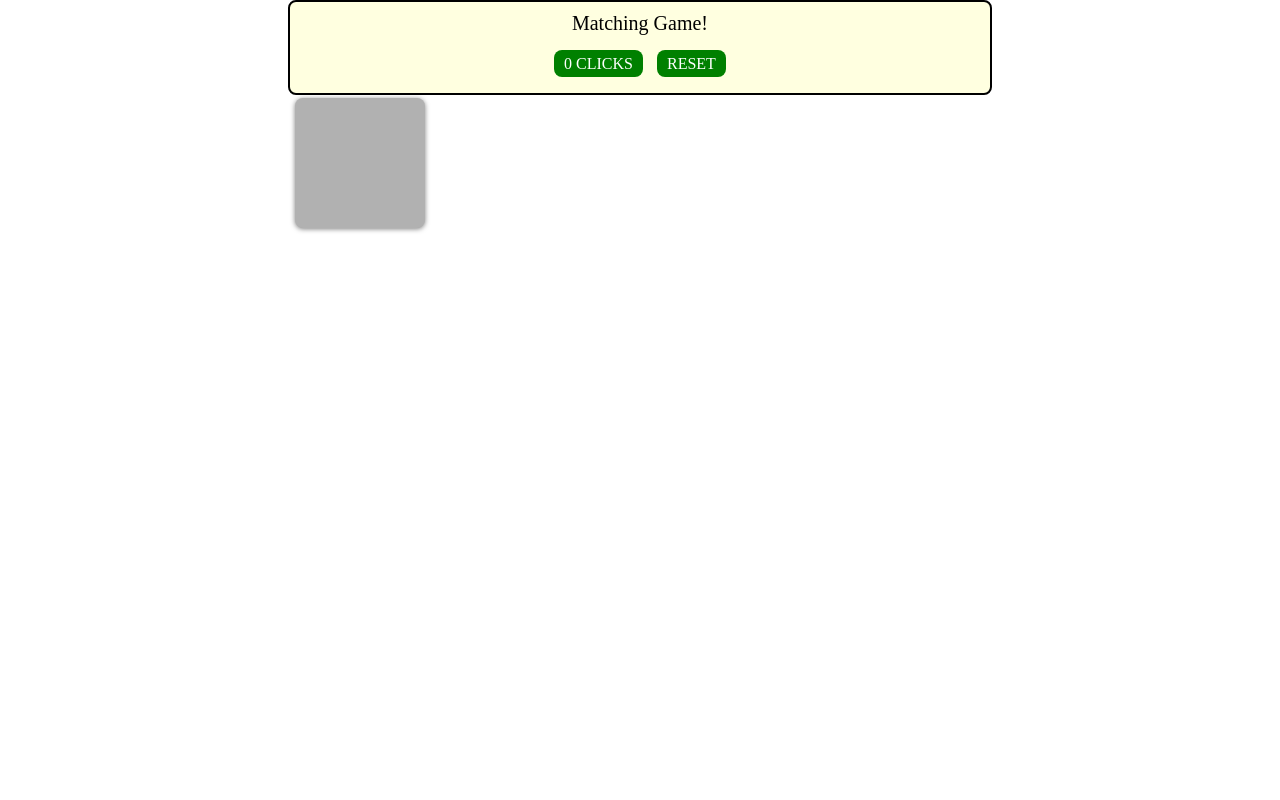
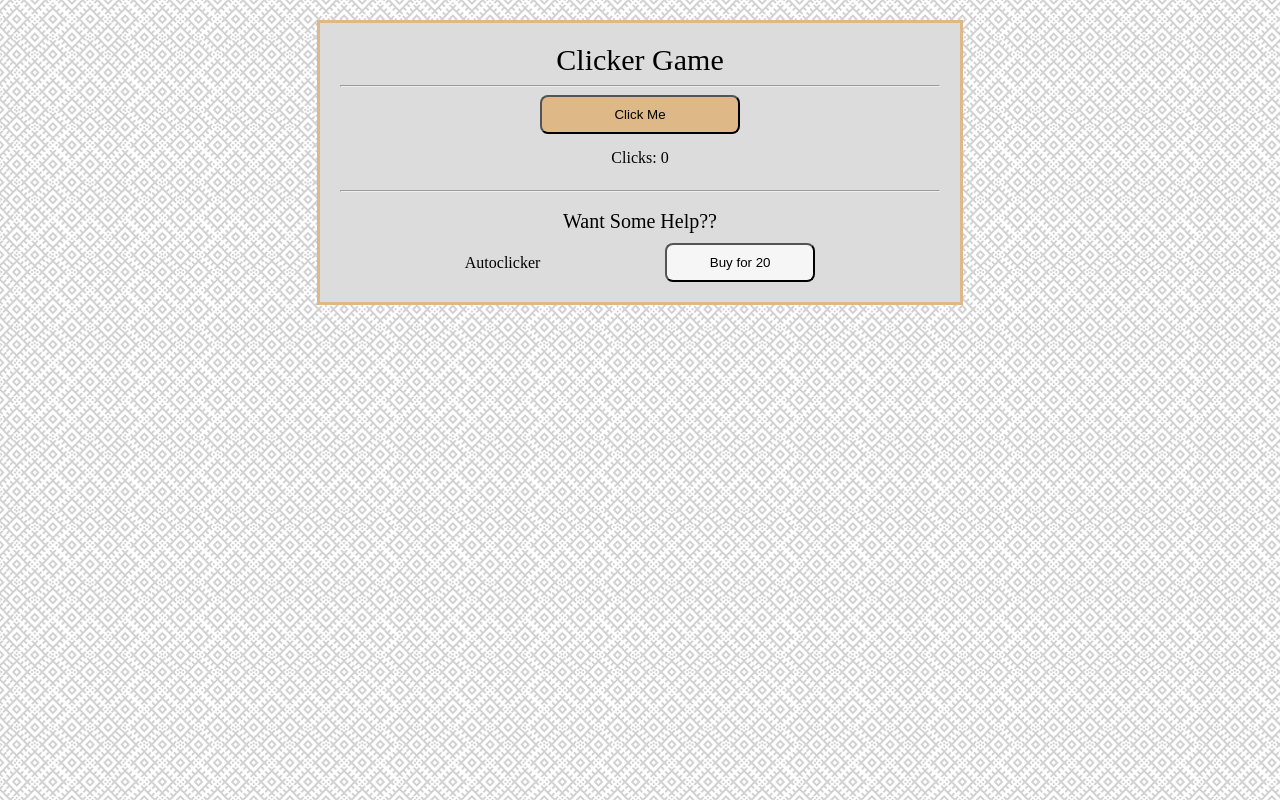
Before and after one commit to hnbarr/Checkpoint3, a plain HTML site: page index.html in a window 1280 px wide. Drawn offline with nearby package versions, Linux system fonts and the light colour scheme.

Commit message:
started over

```diff
--- a/css/style.css
+++ b/css/style.css
@@ -1,56 +1,48 @@
-/* body {
-    background-color: olivedrab;
-} */
+body {
+    background-image: url(../img/circuit.png);
+}
+.container {
+    background-color: gainsboro;
+    text-align: center;
+    width: 600px;
+    border: 3px solid burlywood;
+    margin: 0 auto;
+    margin-top: 20px;
+    padding: 20px;
+}
 
-#game-board {
-    margin: 0px auto;
-    width: 700px;
-    border: 2px solid black;
+#click {
+    padding: 10px;
+    background-color: burlywood;
+    margin: 0 auto;
+    width: 200px;
     border-radius: 8px;
-    background-color: lightyellow;
 }
 
 h1 {
-    text-align: center;
-    font-size: 20px;
-    padding-top: 10px;
+    font-size: 30px;
 }
 
-#cards {
-	z-index: 1;
-	margin: 10px 0 0;
-	float: left;
-	width: 120px;
-	height: 120px;
-	margin: 5px;
-	padding: 5px;
-	cursor: pointer;
-	border-radius: 8px;
-	box-shadow: 0 1px 5px rgba(0,0,0,.5);
-    background: #B1B1B1;
-	z-index: 2;
+h2 {
+    padding: 10px;
+    font-size: 20px;
 }
 
-img {
-	display: none;
-	border-radius: 10px;
-	z-index: 3;
+p {
+    padding: 15px;
+    margin: 0 auto;
 }
 
-#stat-row {
-	text-align: center;
-	margin: 20px;
-	display: block;
+#autoclicker {
+    display: flex;
+    align-items: center;
+    justify-content: space-evenly;
 }
-#stat-row .button {
-	text-transform: uppercase;
-    background: green;
-    color: white;
-	padding: 5px 10px;
-	margin: 5px;
-	border-radius: 8px;
-	cursor: pointer;
+
+#buy_click {
+    padding: 10px;
+    background-color: #F6F6F6;
+    /* margin: 0 auto; */
+    width: 150px;
+    border-radius: 8px;
 }
-#stat-row .button:hover {
-	background: rgb(33, 78, 31);
-}
--- a/index.html
+++ b/index.html
@@ -3,23 +3,28 @@
 <head>
     <meta charset="utf-8" />
     <meta http-equiv="X-UA-Compatible" content="IE=edge">
-    <title>Matching</title>
+    <title>clicker game</title>
     <meta name="viewport" content="width=device-width, initial-scale=1">
     <link rel="stylesheet" type="text/css" media="screen" href="./css/reset.css" />
     <link rel="stylesheet" type="text/css" media="screen" href="./css/style.css" />
 
 </head>
 <body>
+    <div class="container">
+        <h1>Clicker Game</h1>
+    <hr>
+        <button id="click">Click Me</button>
+        <p>
+            Clicks: <span id="clickCount">0</span> <br>
+        </p>
+    <hr>
+        <h2>Want Some Help??</h2>
+            <div id="autoclicker">
+                <h3> Autoclicker </h3>
+                <button id="buy_click" type="button">Buy for 20</button>
+            </div>
 
-    <div id="game-board">
-        <h1> Matching Game! </h1>
-        <span id="stat-row">
-            <span class="button"><span id="counter">0</span> Clicks</span>
-            <span class="button">Reset</span>
-          </span>
-    <div id="cards"></div>
     </div>
-
 
 
 
--- a/script.js
+++ b/script.js
@@ -1 +1,11 @@
 'use strict';
+$(document).ready(function() {
+    //Variable
+    var clicks = 0; //user clicks
+
+    //Click Function
+    $("#click").on("click", function(){
+        clicks = clicks + 1;
+        $("#clickCount").html(clicks);
+    });
+});
```
Also changed, not shown: img/circuit.png (added), 2 other files.
